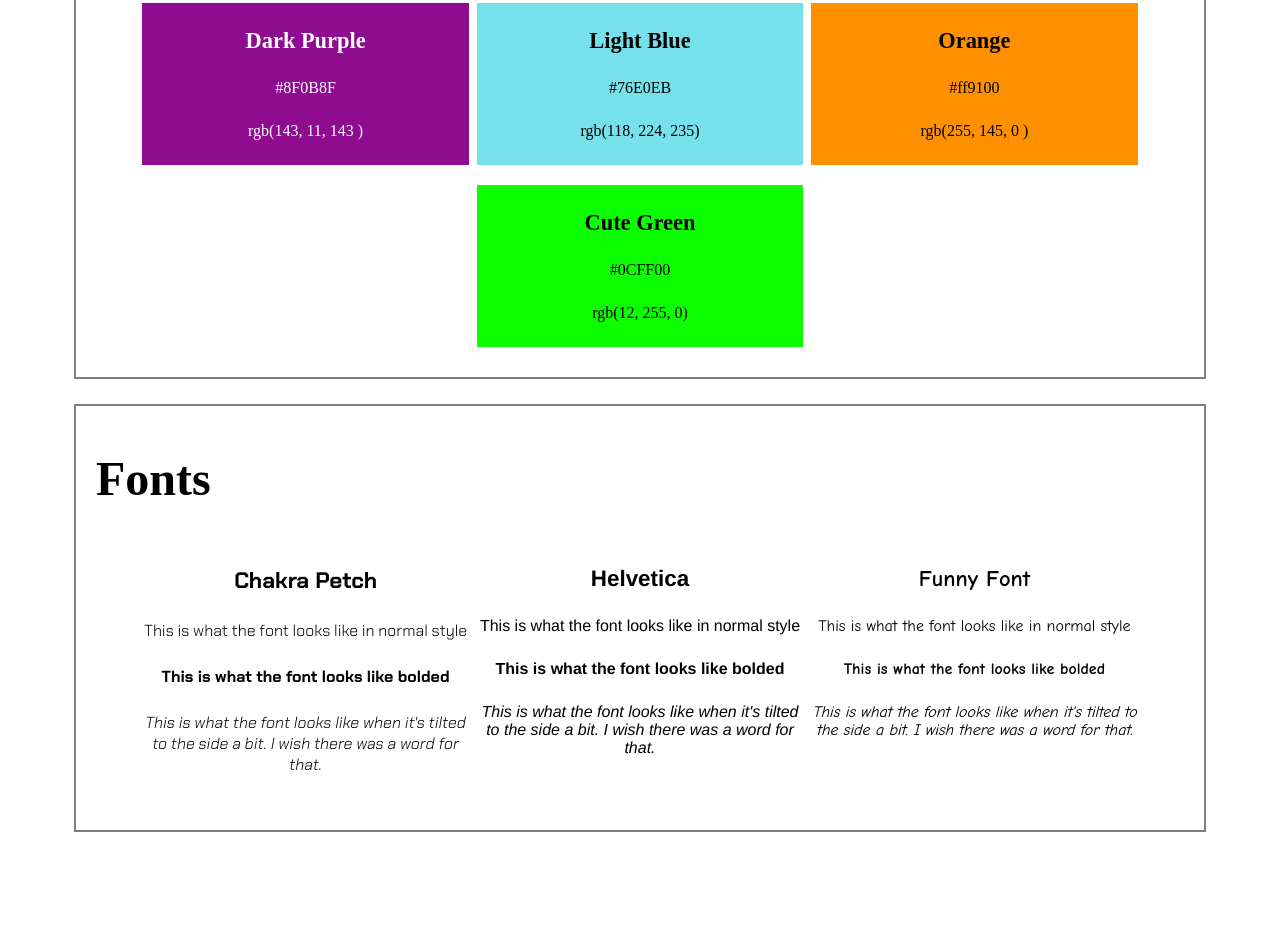
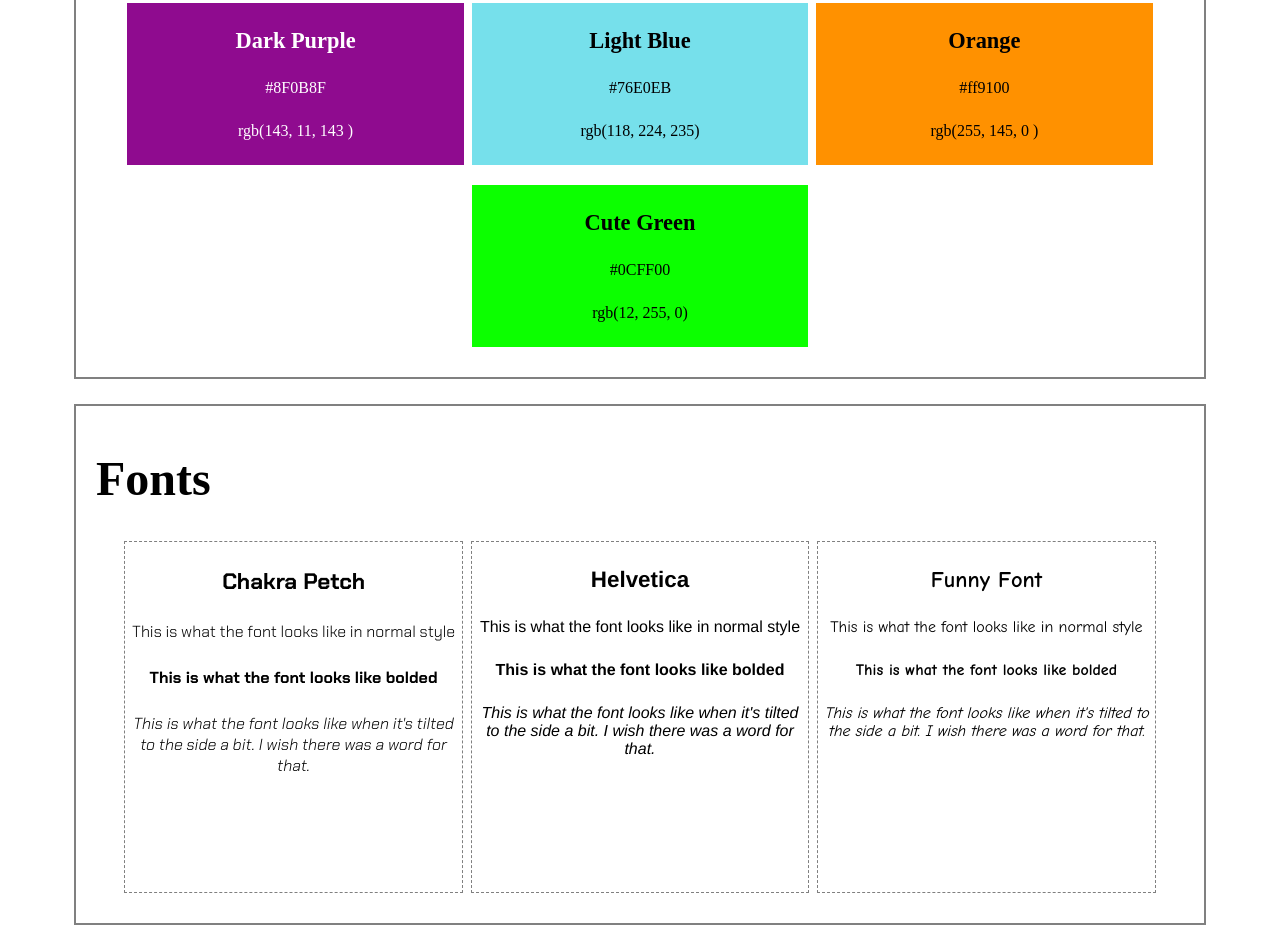
Before and after one commit to IcarusQuack/icarusquack.github.io, a plain HTML site: page websitedesignsystem/websiteDesign.html in a window 1280 px wide. Shown: the part 246-1171 px from the top of the page. Before the commit the page ends 1078 px from the top, so only its background shows below. Drawn offline with Linux system fonts and the light colour scheme.

Commit message:
adding better blocks to the fonts

```diff
--- a/websitedesignsystem/websitedesign.css
+++ b/websitedesignsystem/websitedesign.css
@@ -33,6 +33,13 @@ article {
     text-align: center;
     margin: 10px auto;
     vertical-align: top;
+    padding: 0 5px;
+}
+
+.font {
+    border: dashed 1px grey;
+    height: 350px;
+    overflow: scroll;
 }
 
 .colorcode {
```
